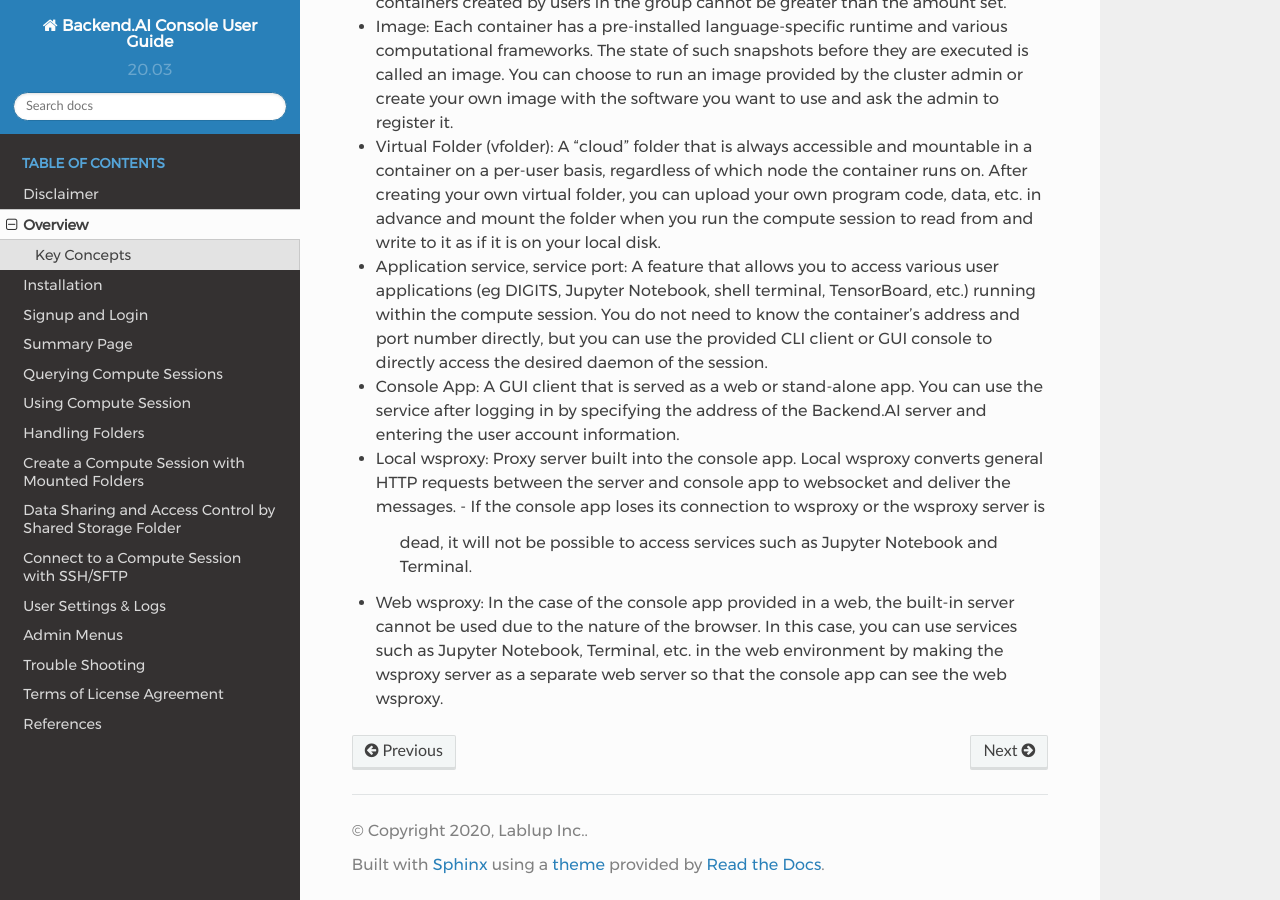
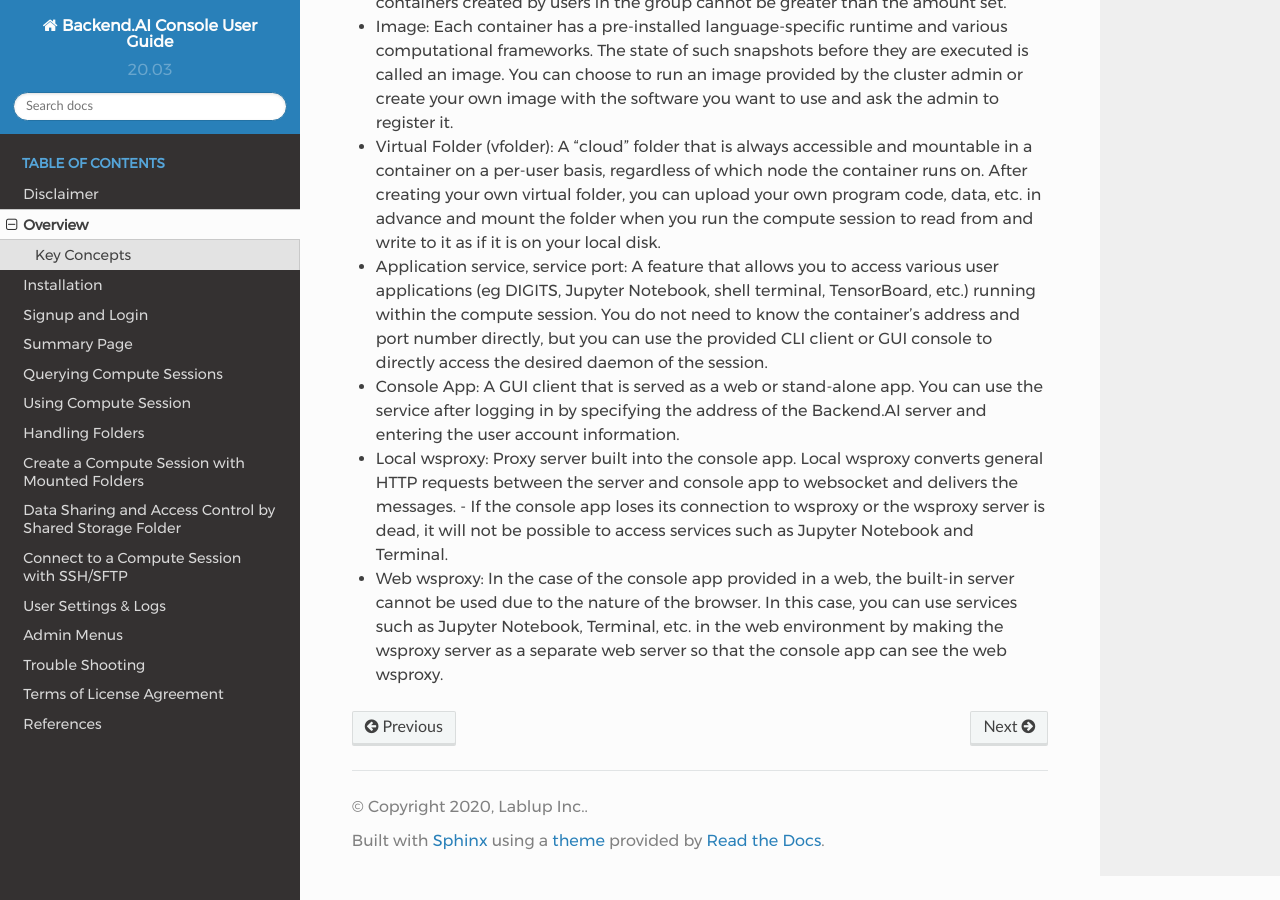
Before and after one commit to lablup/backend.ai-docs-webui, a Sphinx documentation site: the page built from docs/overview/overview.rst, in a window 1280 px wide and 900 px high, scrolled down 1633 px. Built offline with Sphinx 7.4.7 and the Read the Docs theme 2.0.0, drawn with Linux system fonts in a browser that asks for light colours.

Commit message:
Update overview.rst

```diff
--- a/docs/overview/overview.rst
+++ b/docs/overview/overview.rst
@@ -77,11 +77,8 @@
 - Console App: A GUI client that is served as a web or stand-alone app.
   You can use the service after logging in by specifying the address of the
   Backend.AI server and entering the user account information.
-- Local wsproxy: Proxy server built into the console app. Local wsproxy converts general HTTP requests between the server and console app to websocket and deliver the messages.
-  - If the console app loses its connection to wsproxy or the wsproxy server is
-    dead, it will not be possible to access services such as Jupyter Notebook
-    and Terminal.
-
+- Local wsproxy: Proxy server built into the console app. Local wsproxy converts general HTTP requests between the server and console app to websocket and delivers the messages.
+  - If the console app loses its connection to wsproxy or the wsproxy server is dead, it will not be possible to access services such as Jupyter Notebook and Terminal.
 - Web wsproxy: In the case of the console app provided in a web, the built-in
   server cannot be used due to the nature of the browser. In this case, you
   can use services such as Jupyter Notebook, Terminal, etc. in the web
```
